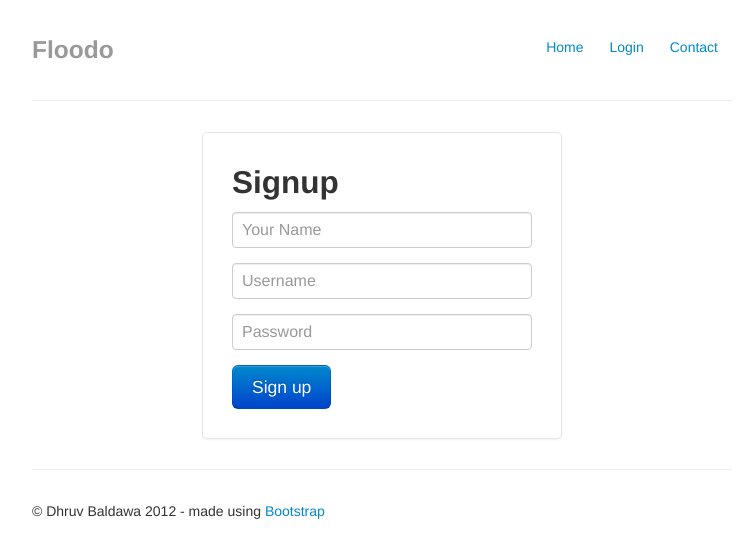
After one commit to dhruvbaldawa/flask-tutorial, a Flask app: page /user/create in a window 1280 px wide. The commit adds this page. Shown: the top 558 px of the page, without its empty margins (258-1007 px from the left). Run offline with Flask 2, Linux system fonts and the light colour scheme; some libraries are stand-ins or nearby versions.

Commit message:
Added option for creating an user

```diff
--- a/app.py
+++ b/app.py
@@ -50,5 +50,31 @@ def logout():
     flash('You have been logged out successful', 'success')
     return redirect(url_for('index'))
 
+@app.route("/user/create", methods=['POST', 'GET'])
+def create_user():
+    if request.method == 'POST':
+        # Create the user
+        print request.form
+        username = request.form['username']
+        password = request.form['password']
+        name     = request.form['name']
+
+        if username and password and name:
+            try:
+                user = User(name=name, username=username, password=password)
+                db.session.add(user)
+                db.session.commit()
+            except:
+                flash("Sorry, an error occured registering you", "error")
+                db.session.rollback()
+                return redirect(url_for('create_user'))
+            flash("You have been registered.", "success")
+            return redirect(url_for('index'))
+        else:
+            flash("Please enter all the fields", "error")
+            return redirect(url_for('create_user'))
+    else:
+        return render_template('create_user.html')
+
 if __name__ == '__main__':
     app.run(host='0.0.0.0')
--- a/templates/base.html
+++ b/templates/base.html
@@ -97,6 +97,7 @@
 
       {% block content %}{% endblock %}
       {% block footer %}
+      <hr>
       <div class="footer">
         <p>&copy; Dhruv Baldawa 2012 - made using <a href="http://www.getbootstrap.com">Bootstrap</a></p>
       </div>
--- /dev/null
+++ b/templates/create_user.html
@@ -0,0 +1,47 @@
+{% extends 'base.html' %}
+{% block title%}Login{% endblock %}
+{% block head %}
+    <style type="text/css">
+      .form-signin {
+        max-width: 300px;
+        padding: 19px 29px 29px;
+        margin: 0 auto 20px;
+        background-color: #fff;
+        border: 1px solid #e5e5e5;
+        -webkit-border-radius: 5px;
+           -moz-border-radius: 5px;
+                border-radius: 5px;
+        -webkit-box-shadow: 0 1px 2px rgba(0,0,0,.05);
+           -moz-box-shadow: 0 1px 2px rgba(0,0,0,.05);
+                box-shadow: 0 1px 2px rgba(0,0,0,.05);
+      }
+      .form-signin .form-signin-heading,
+      .form-signin .checkbox {
+        margin-bottom: 10px;
+      }
+      .form-signin input[type="text"],
+      .form-signin input[type="password"] {
+        font-size: 16px;
+        height: auto;
+        margin-bottom: 15px;
+        padding: 7px 9px;
+      }
+        </style>
+{% endblock %}
+{% block flash %}{% endblock %}
+{% block content %}
+      <form class="form-signin" method="POST" action="{{ url_for('create_user') }}">
+        <h2 class="form-signin-heading">Signup</h2>
+        {% with messages = get_flashed_messages(with_categories=true) %}
+            {% if messages %}
+              {% for category, message in messages %}
+                <div class="alert alert-{{ category }}">{{ message }}</div>
+              {% endfor %}
+            {% endif %}
+        {% endwith %}
+        <input type="text" class="input-block-level" name="name" placeholder="Your Name">
+        <input type="text" class="input-block-level" name="username" placeholder="Username">
+        <input type="password" class="input-block-level" name="password" placeholder="Password">
+        <button class="btn btn-large btn-primary" type="submit">Sign up</button>
+    </form>
+{% endblock %}
--- a/templates/index.html
+++ b/templates/index.html
@@ -3,7 +3,7 @@
       <div class="jumbotron">
         <h1>Creating a micro blog was never so much fun</h1>
         <p class="lead">Lorem ipsum Ut incididunt reprehenderit cillum ea sint ad non ut dolore anim nostrud in. </p>
-        <a class="btn btn-large btn-success" href="#">Sign up today</a>
+        <a class="btn btn-large btn-success" href="{{ url_for('create_user') }}">Sign up today</a>
       </div>
 
       <hr>
```
